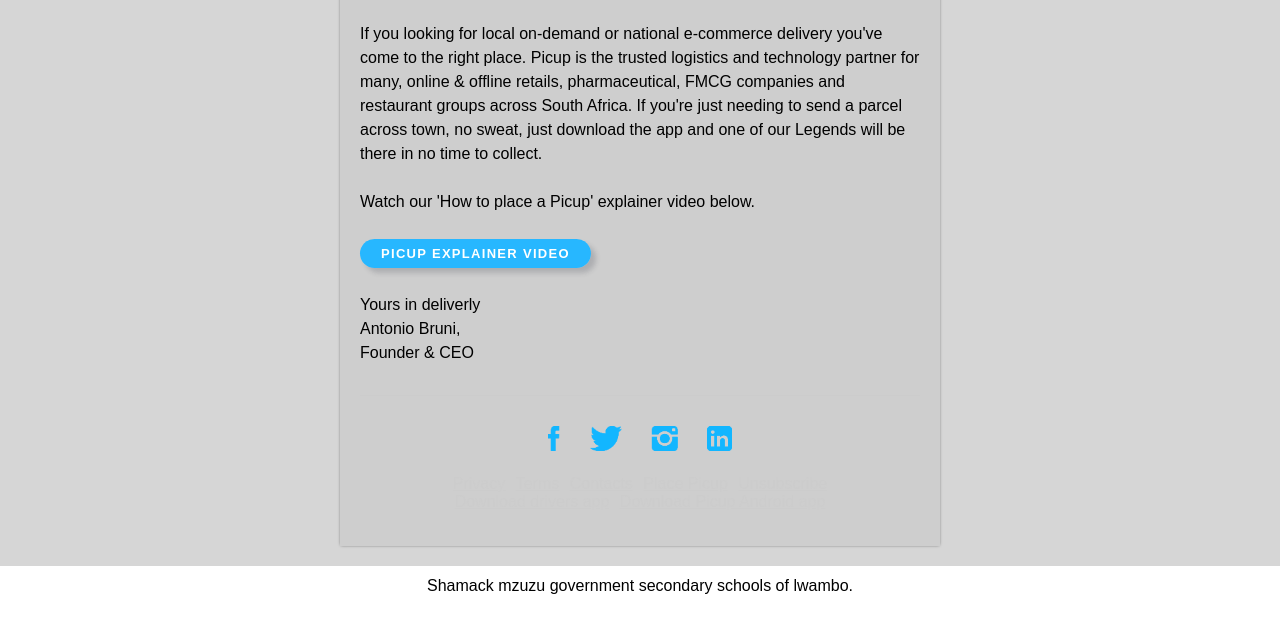
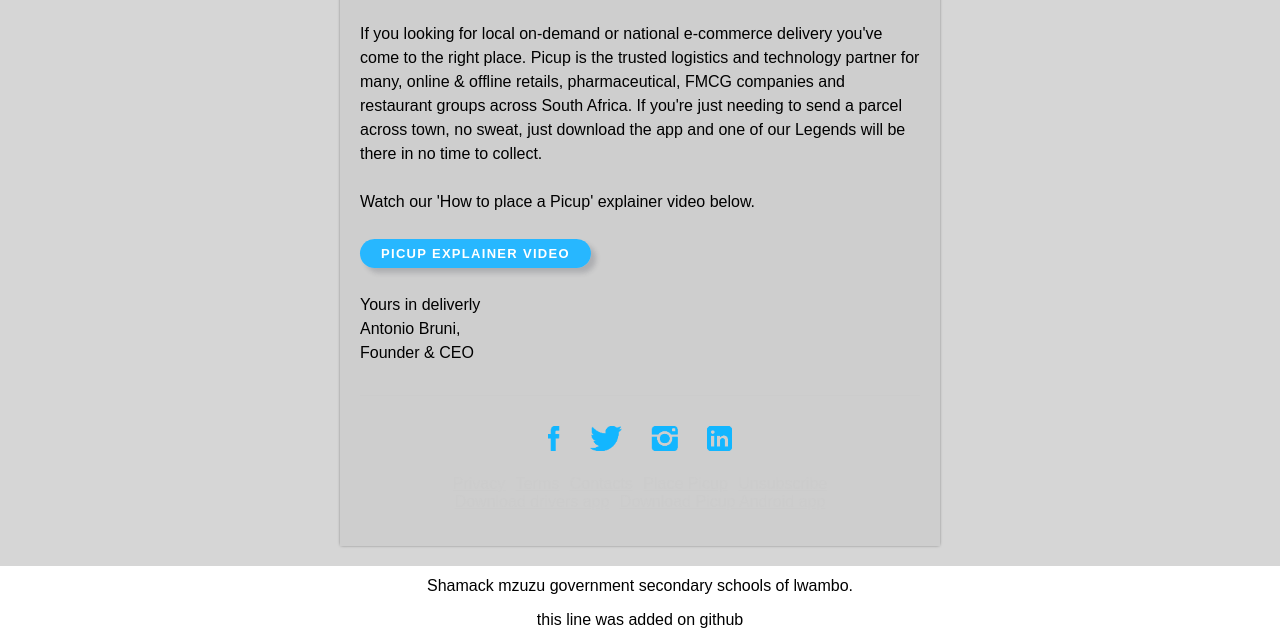
Before and after one commit to lovemore66/template, a plain HTML site: page index.html in a window 1280 px wide. Shown: the part 268-897 px from the top of the page. Before the commit the page ends 863 px from the top, so only its background shows below. Drawn offline with Linux system fonts and the light colour scheme.

Commit message:
Update index.html

```diff
--- a/index.html
+++ b/index.html
@@ -67,6 +67,7 @@ If you're just  needing to send a parcel across town, no sweat, just download th
 
 
           <p>Shamack mzuzu government secondary schools of lwambo.</p>
+          <p>this line was added on github </p>
 
 
         </footer>
```
